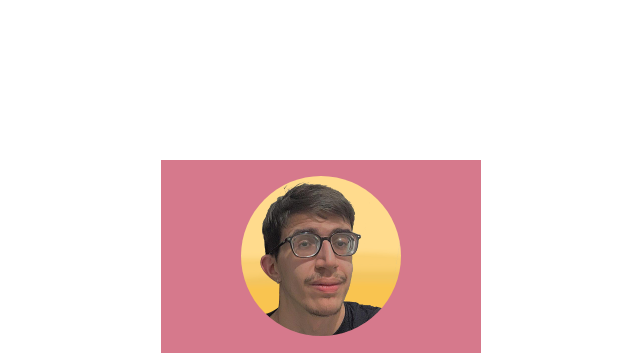
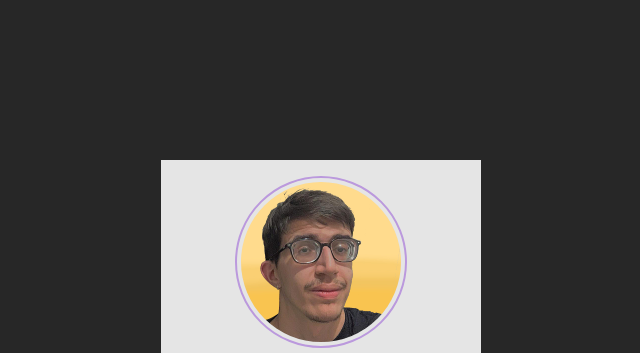
Before and after one commit to rafaelprn/social-tree-challenge, a plain HTML site: page index.html in a window 1280 px wide. Shown: the top 353 px of the page, without its empty margins (319-959 px from the left). Drawn offline with Linux system fonts and the light colour scheme.

Commit message:
feat: add border

```diff
--- a/styles.css
+++ b/styles.css
@@ -1,5 +1,6 @@
 body {
-    background-color: E5E5E5;
+    /* background-color: E5E5E5; */
+    background-color: rgb(39, 39, 39);
     padding: 0;
     margin: 0;
     width: 100vw;
@@ -10,7 +11,7 @@ body {
 }
 
 .main-container {
-    background-color: rgba(186, 31, 62, 0.598);
+    background-color: #E5E5E5;
     height: 30em;
     width: 20em;
     text-align: center;
@@ -20,4 +21,6 @@ body {
 .picture img{
     width: 160px;
     border-radius: 50%;
+    padding: 4px;
+    border: 2px solid #BB99DD;
 }
```
